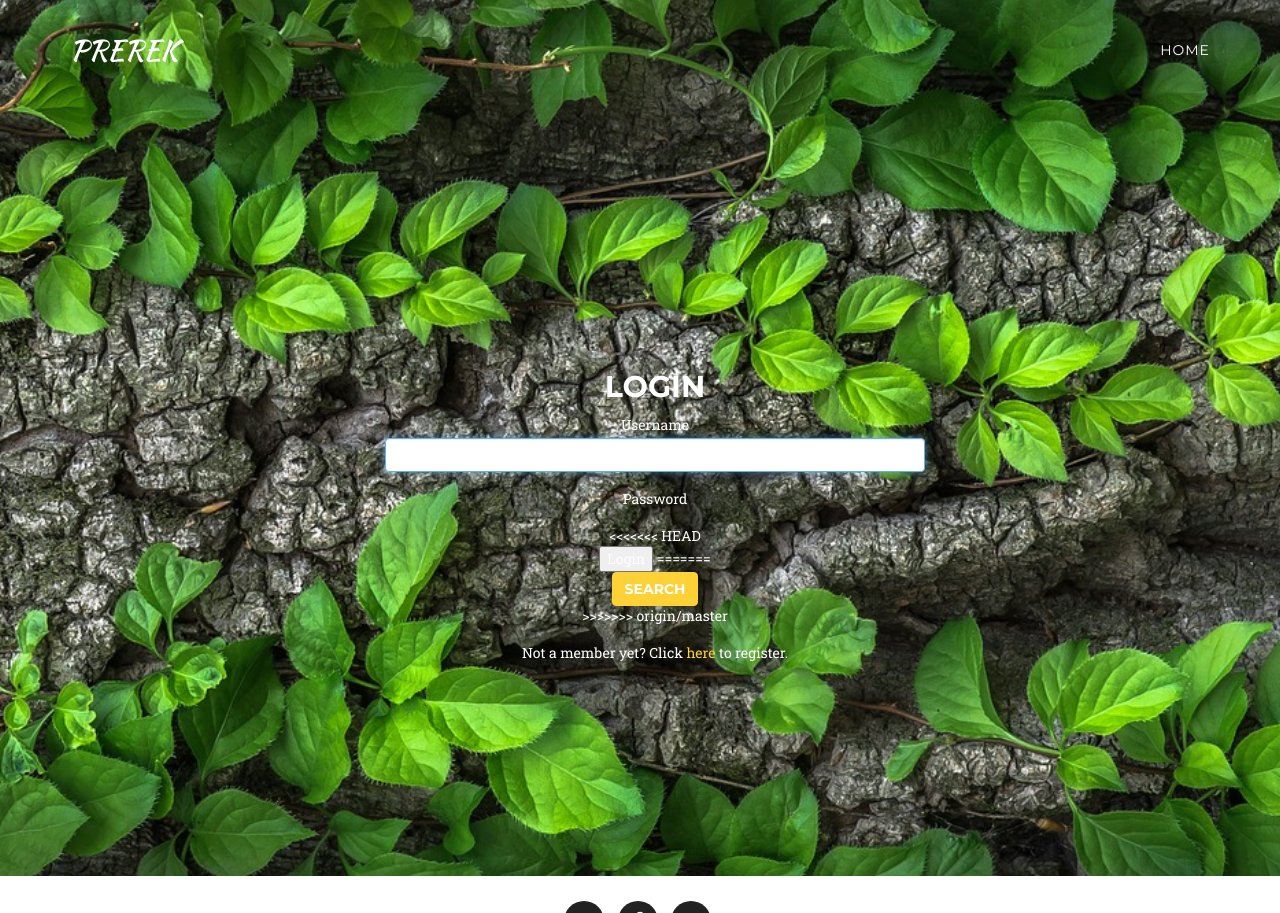
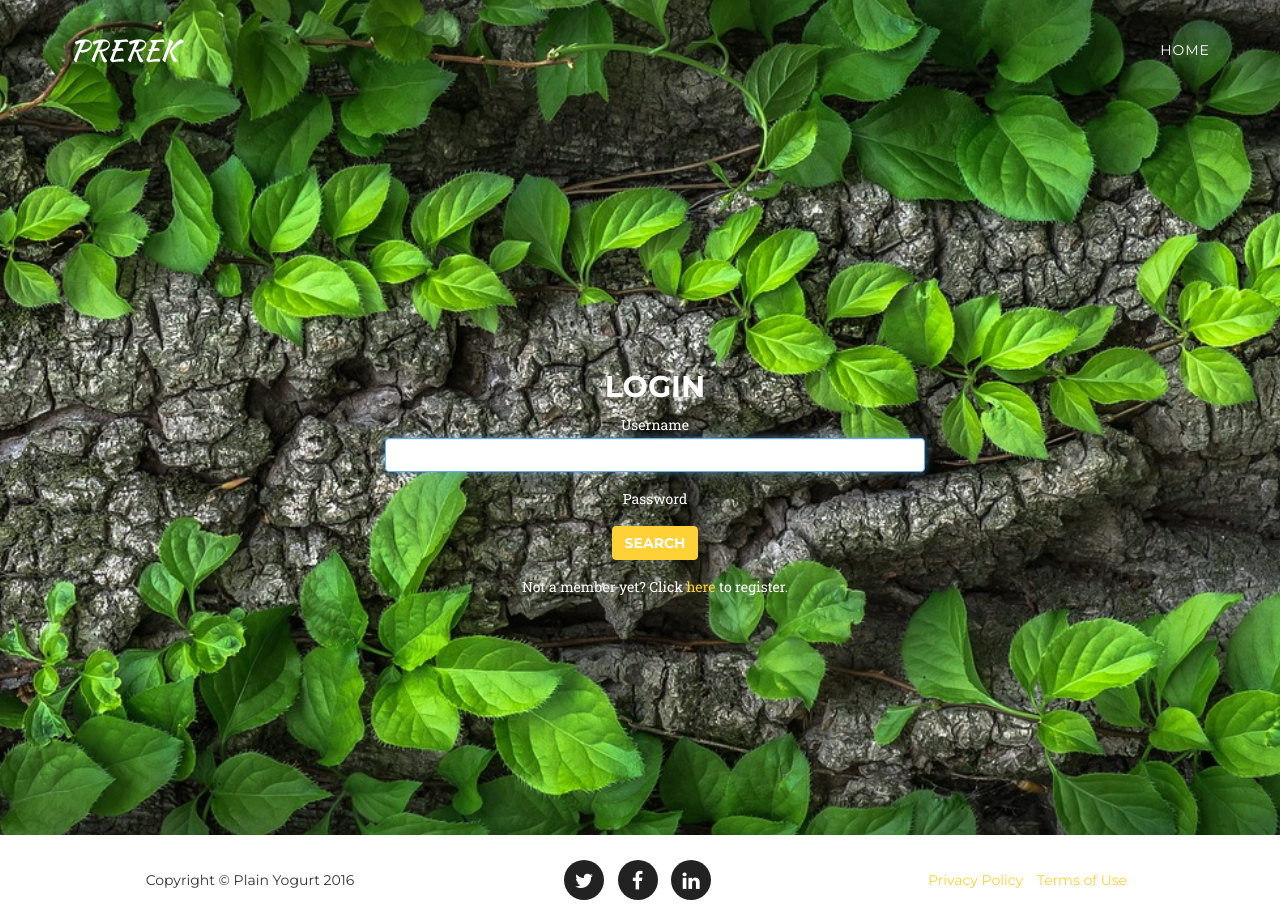
Before and after one commit to mkachuee/PlainYogurt, a Django app: template MainProject/acc/templates/acc/login.html in a window 1280 px wide. Shown: the top 913 px of the page. Run offline with Django 3.2, Linux system fonts and the light colour scheme; the template is opened without the code that fills it: values that come from a table or form of the project are taken from there, others are empty; parts of the project's set-up code (start-up, migrations or seed data) failed here and were passed over; some libraries are stand-ins or nearby versions; some web fonts are replaced.

Commit message:
Login formatting

```diff
--- a/MainProject/acc/templates/acc/login.html
+++ b/MainProject/acc/templates/acc/login.html
@@ -90,14 +90,15 @@
                                 {{ form.password }}
                             </p>
                         </div>
-<<<<<<< HEAD
-                        <div class="form-actions">
+
+                        <!--<div class="form-actions">
                             <input type='submit' value='Login'>
-                            <input type="hidden" name="next" value="{% url 'loginSuccess' %}" />
-=======
+                            <input type="hidden" name="next" value="{% url 'loginSuccess' %}" />-->
+
                         <div class="form-group">
                             <center><button class="btn btn-primary" type="submit" value="Login">Search</button></center>
->>>>>>> origin/master
+                            <input type="hidden" name="next" value="{% url 'loginSuccess' %}" />
+
                         </div>
                         <p>
                             Not a member yet? Click <a href="{% url 'register' %}">here</a>
```
Also changed, not shown: MainProject/subjects/templates/subjects/specificsubject_backup.html (added), 1 other file.
